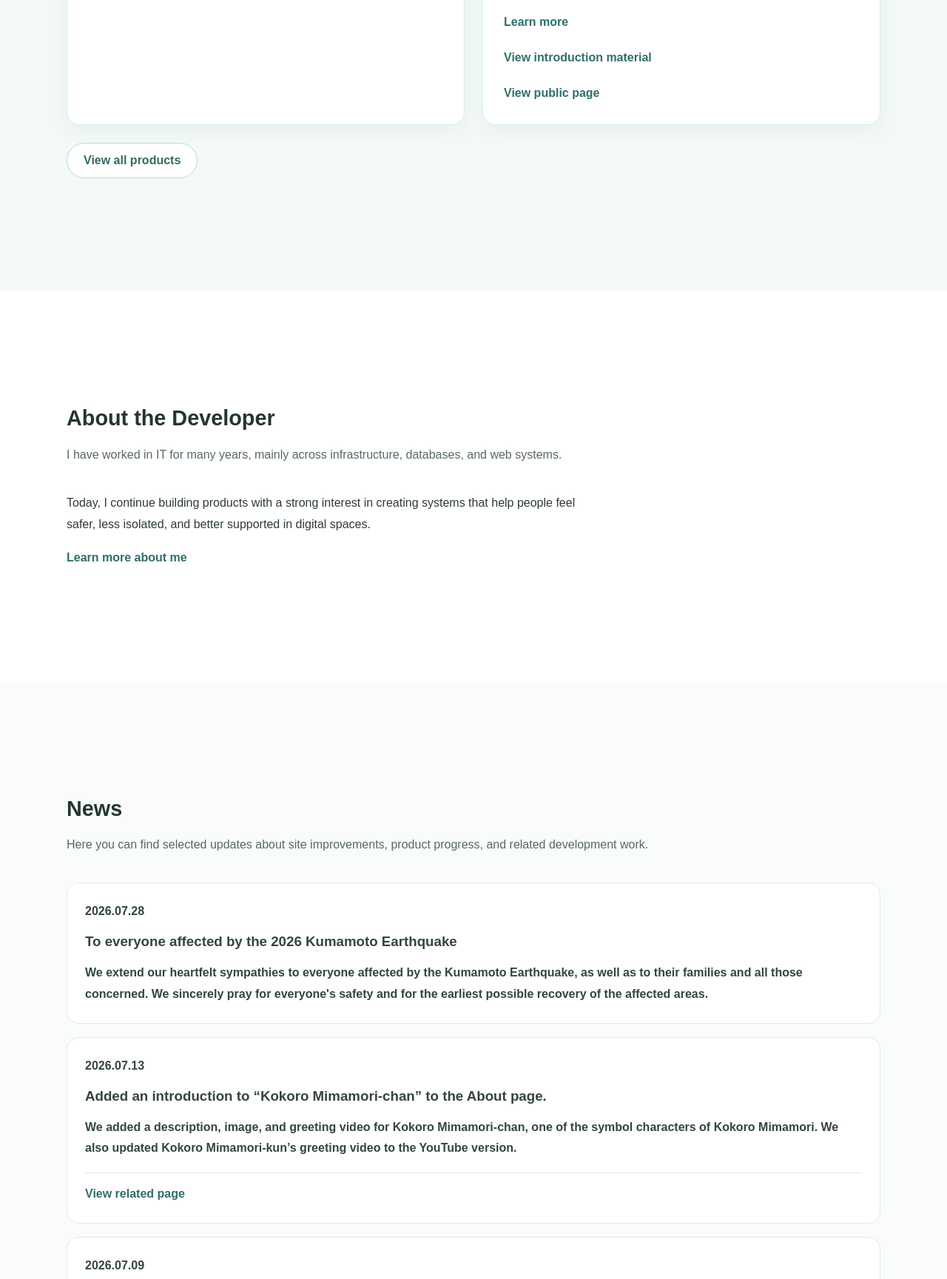
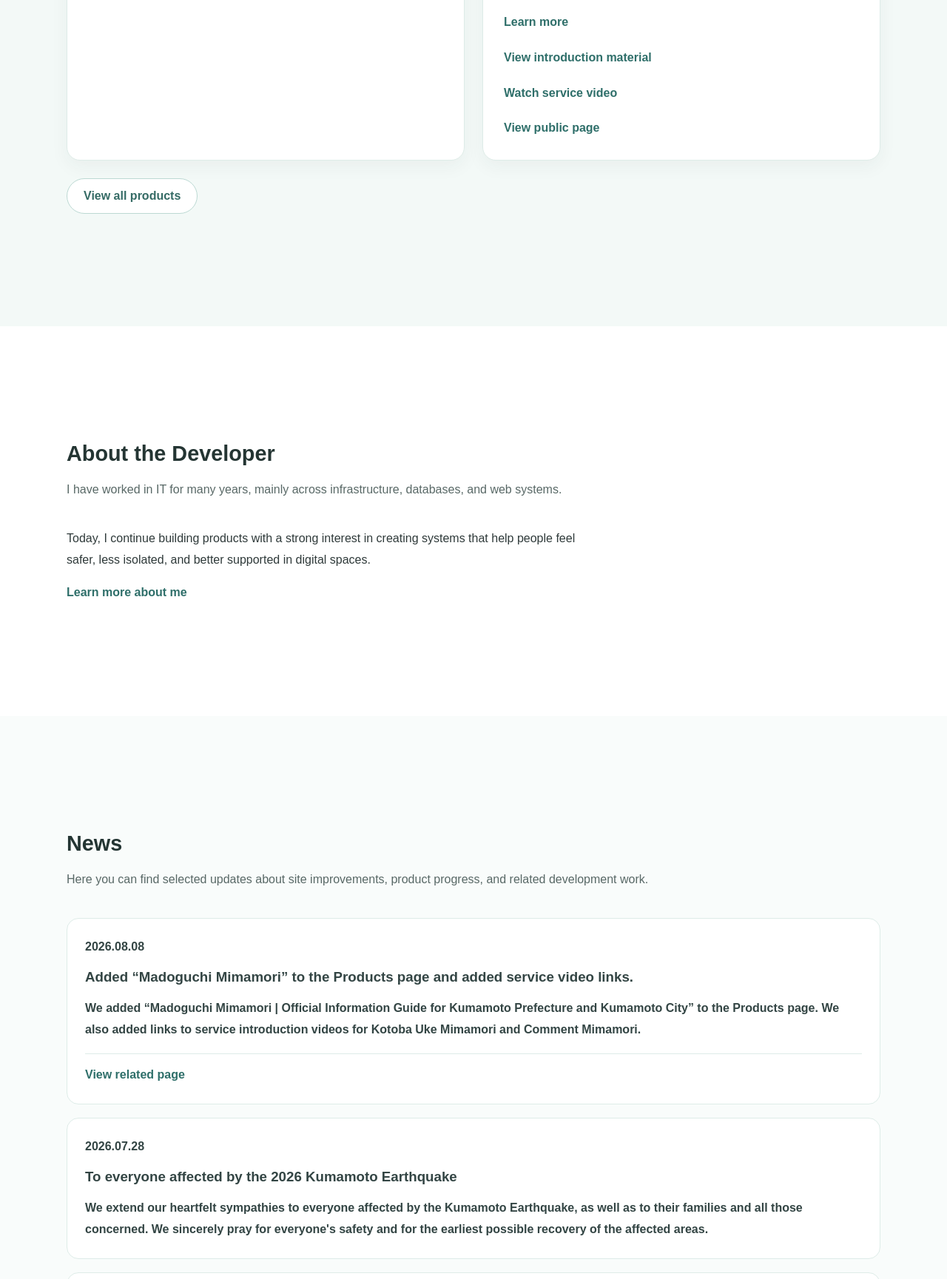
Before and after one commit to na0AaooQ/na0aaooq-portfolio-site, a website: page en/index.html in a window 1280 px wide. Shown: the part 3200-4929 px from the top of the page at 74% size. Drawn offline with Linux system fonts and the light colour scheme.

Commit message:
Update portfolio products and news

```diff
--- a/assets/css/style.css
+++ b/assets/css/style.css
@@ -376,6 +376,21 @@ body.is-page-loading {
 
 .hero-title span {
   display: inline;
+}
+
+html[lang="ja"] .hero-title {
+  width: 100%;
+  max-width: none;
+}
+
+html[lang="ja"] .hero-title span {
+  display: block;
+}
+
+@media (min-width: 769px) {
+  html[lang="ja"] .hero-title span {
+    white-space: nowrap;
+  }
 }
 
 .hero-text {
--- a/assets/data/en/news-data.js
+++ b/assets/data/en/news-data.js
@@ -1,4 +1,14 @@
 window.NEWS_ITEMS = [
+    {
+        id: "20260808-portfolio-products-update",
+        date: "2026-08-08",
+        title: "Added “Madoguchi Mimamori” to the Products page and added service video links.",
+        summary: "We added “Madoguchi Mimamori | Official Information Guide for Kumamoto Prefecture and Kumamoto City” to the Products page. We also added links to service introduction videos for Kotoba Uke Mimamori and Comment Mimamori.",
+        url: "/en/news.html#20260808-portfolio-products-update",
+        relatedUrl: "products.html",
+        relatedLabel: "View related page",
+        published: true
+    },
     {
         id: "20260728-kumamoto-info",
         date: "2026-07-28",
--- a/assets/data/en/products-data.js
+++ b/assets/data/en/products-data.js
@@ -64,6 +64,9 @@ window.PRODUCT_ITEMS = [
         infoUrl: "../assets/pdf/comment-mimamori-introduction.pdf",
         infoLabel: "View introduction PDF",
         infoTargetBlank: true,
+        videoUrl: "https://youtu.be/Ty06yQZluHI?si=YT0ui0kXXv1oQK9Y",
+        videoLabel: "Watch service video",
+        videoTargetBlank: true,
         externalUrl: "https://comment.kokoromimamori.na0aaooq.com/",
         imageSrc: "../assets/img/products/youtube-comment-mimamori-thumb.png",
         imageAlt: "Admin screen image of Comment Mimamori",
@@ -82,9 +85,29 @@ window.PRODUCT_ITEMS = [
         infoUrl: "https://na0aaooq.github.io/kotoba-uke-mimamori-for-x/en/about.html",
         infoLabel: "View introduction material",
         infoTargetBlank: true,
+        videoUrl: "https://youtu.be/YwD8iIp97kE?si=RtPSxcOgG_sfiTdO",
+        videoLabel: "Watch service video",
+        videoTargetBlank: true,
         externalUrl: "https://chromewebstore.google.com/detail/ofmmdbihaocmkboehlejndjagahcfpfm?utm_source=item-share-cb",
         imageSrc: "../assets/img/products/kotoba-uke-mimamori-thumb.png",
         imageAlt: "Icon image for Kotoba Uke Mimamori",
+        featured: true,
+        published: true
+    },
+    {
+        id: "madoguchi-mimamori",
+        sortOrder: 42,
+        status: "Available",
+        name: "Madoguchi Mimamori",
+        catch: "Official Information Guide for Kumamoto Prefecture and Kumamoto City",
+        description: "Madoguchi Mimamori is a guide that helps users find the public institution or related organization responsible for the information they need during disasters and other situations, then continue to that organization's own official announcements. It is not an official government website, breaking-news service, news site, or fact-checking service.",
+        detailUrl: "products.html#madoguchi-mimamori",
+        infoUrl: "https://madoguchi.kokoromimamori.na0aaooq.com/en/privacy/",
+        infoLabel: "View privacy policy",
+        infoTargetBlank: true,
+        externalUrl: "https://madoguchi.kokoromimamori.na0aaooq.com/en/",
+        imageSrc: "../assets/img/products/madoguchi-mimamori-thumb.png",
+        imageAlt: "Madoguchi Mimamori introduction image",
         featured: true,
         published: true
     },
--- a/en/index.html
+++ b/en/index.html
@@ -337,7 +337,7 @@
   </footer>
 
   <script src="../assets/js/index.js"></script>
-  <script src="../assets/data/en/news-data.js?v=20260713"></script>
+  <script src="../assets/data/en/news-data.js?v=20260808"></script>
   <script src="../assets/news.js"></script>
   <script src="../assets/data/en/products-data.js"></script>
   <script src="../assets/products.js"></script>
```
Also changed, not shown: assets/data/news-data.js (+10 -0 lines), assets/data/products-data.js (+23 -0 lines), en/news.html (+1 -1 lines), index.html (+1 -1 lines), news.html (+1 -1 lines), assets/img/products/madoguchi-mimamori-thumb.png (added).
